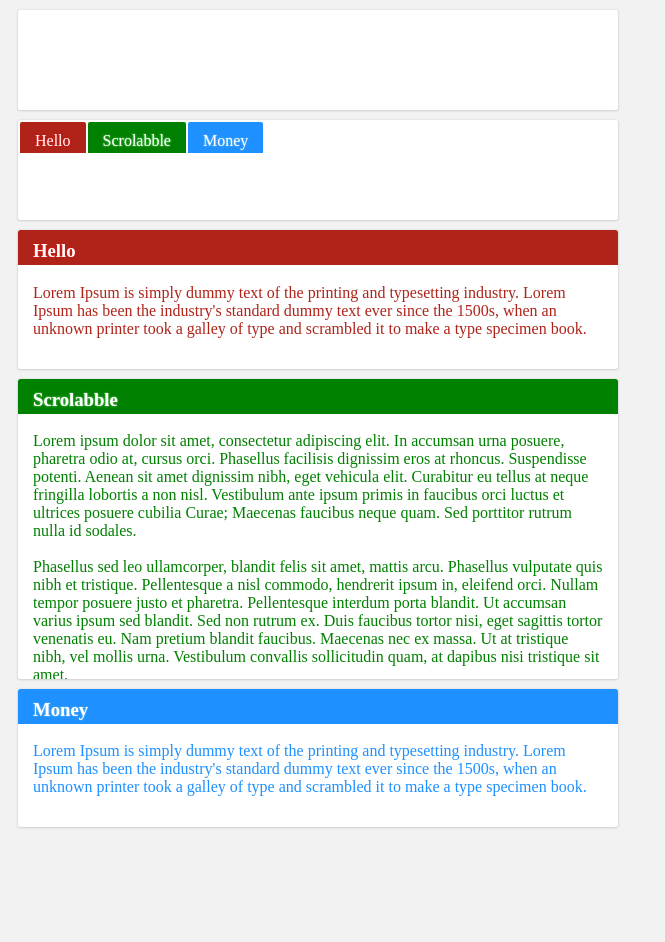
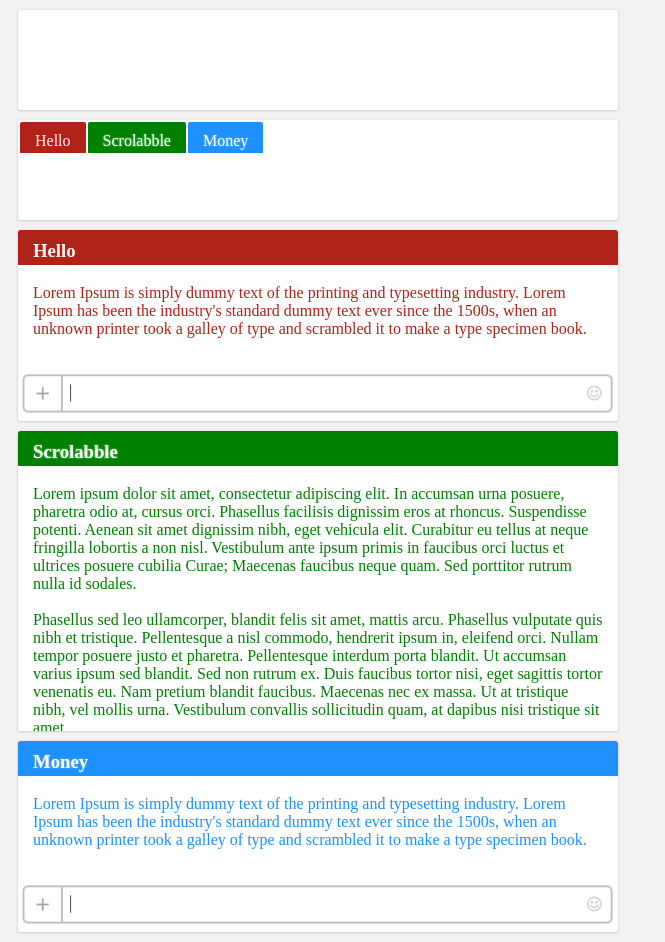
Before and after one commit to lastrebel/test4, a plain HTML site: page index.html in a window 1280 px wide. Shown: the whole page, without its empty margins (0-665 px from the left). Before the commit the page ends 837 px from the top, so only its background shows below. Drawn offline with Linux system fonts and the light colour scheme; a web font is replaced by a local one.

Commit message:
gh-pages branch set up
- initial gh-pages branch set up
- adding fake add button to create model

```diff
--- a/index.html
+++ b/index.html
@@ -80,16 +80,22 @@ div {
     </table>
 
 </div>
-<div><h3 id="header" class="red">Hello</h3><p id="content" class="red">Lorem Ipsum is simply dummy text of the printing and typesetting industry. Lorem Ipsum has been the industry's standard dummy text ever since the 1500s, when an unknown printer took a galley of type and scrambled it to make a type specimen book.</p></div>
+<div><h3 id="header" class="red">Hello</h3><p id="content" class="red">Lorem Ipsum is simply dummy text of the printing and typesetting industry. Lorem Ipsum has been the industry's standard dummy text ever since the 1500s, when an unknown printer took a galley of type and scrambled it to make a type specimen book.</p>
+<img src="bar_2add.png" width="100%">
+</div>
 
 <div><h3 id="header" class="green">Scrolabble</h3><p id="content" class="green">Lorem ipsum dolor sit amet, consectetur adipiscing elit. In accumsan urna posuere, pharetra odio at, cursus orci. Phasellus facilisis dignissim eros at rhoncus. Suspendisse potenti. Aenean sit amet dignissim nibh, eget vehicula elit. Curabitur eu tellus at neque fringilla lobortis a non nisl. Vestibulum ante ipsum primis in faucibus orci luctus et ultrices posuere cubilia Curae; Maecenas faucibus neque quam. Sed porttitor rutrum nulla id sodales.
 <br><br>
 Phasellus sed leo ullamcorper, blandit felis sit amet, mattis arcu. Phasellus vulputate quis nibh et tristique. Pellentesque a nisl commodo, hendrerit ipsum in, eleifend orci. Nullam tempor posuere justo et pharetra. Pellentesque interdum porta blandit. Ut accumsan varius ipsum sed blandit. Sed non rutrum ex. Duis faucibus tortor nisi, eget sagittis tortor venenatis eu. Nam pretium blandit faucibus. Maecenas nec ex massa. Ut at tristique nibh, vel mollis urna. Vestibulum convallis sollicitudin quam, at dapibus nisi tristique sit amet.
 <br><br>
 Nullam malesuada vestibulum metus, in sagittis nunc ornare vel. Aliquam erat volutpat. Nullam est erat, euismod eu volutpat eget, sagittis nec diam. Vivamus vitae mauris in mi pretium pulvinar a at justo. Donec facilisis vulputate iaculis. Duis dignissim massa vitae ex rhoncus, vitae pharetra nisl pulvinar. Duis cursus, nisi eu auctor tempor, dui quam semper risus, blandit aliquam velit diam quis sem. Sed pretium venenatis ex a aliquam. Quisque auctor mi eu diam vulputate ornare. Integer ac ex felis. Nunc ut consequat diam.
-</p></div>
+</p>
+<img src="bar_2add.png" width="100%">
+</div>
 
-<div><h3 id="header" class="blue">Money</h3><p id="content" class="blue">Lorem Ipsum is simply dummy text of the printing and typesetting industry. Lorem Ipsum has been the industry's standard dummy text ever since the 1500s, when an unknown printer took a galley of type and scrambled it to make a type specimen book.</p></div>
+<div><h3 id="header" class="blue">Money</h3><p id="content" class="blue">Lorem Ipsum is simply dummy text of the printing and typesetting industry. Lorem Ipsum has been the industry's standard dummy text ever since the 1500s, when an unknown printer took a galley of type and scrambled it to make a type specimen book.</p>
+<img src="bar_2add.png" width="100%">
+</div>
 
 </body>
 </html>
```
Also changed, not shown: bar_2add.png (added).
